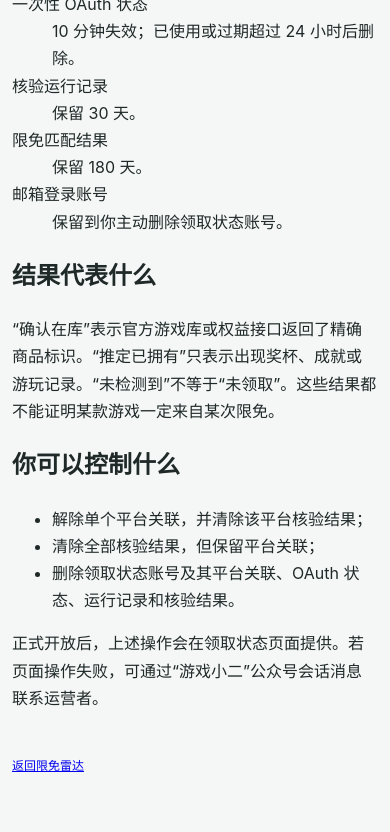
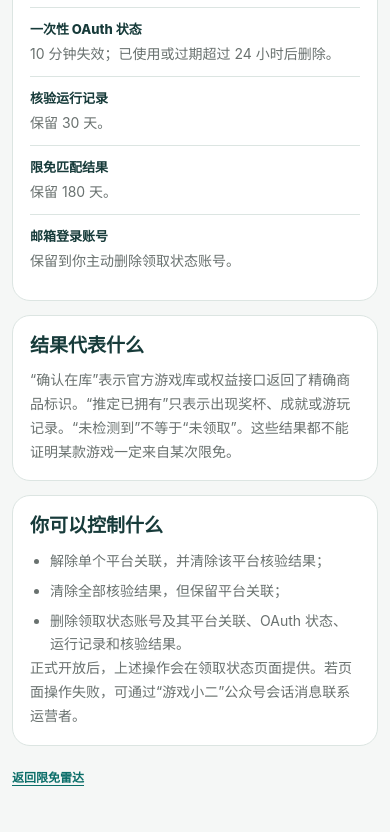
Before and after one commit to lc1993929/game-xiaoer-free-games, a plain HTML site: page privacy.html in a window 390 px wide. Shown: the part 1164-1996 px from the top of the page. Drawn offline with Linux system fonts and the light colour scheme.

Commit message:
style: add mobile privacy page layout

```diff
--- a/styles.css
+++ b/styles.css
@@ -338,11 +338,38 @@ h1 {
 
 footer { padding: 28px 0 44px; color: var(--muted); font-size: 12px; }
 footer p { margin: 0 0 8px; }
+.footer-link, .back-link { color: var(--green); font-weight: 800; text-decoration-thickness: 1px; text-underline-offset: 3px; }
+
+.privacy-masthead, .privacy-content, .privacy-footer {
+  width: min(100% - 32px, 720px);
+  margin-inline: auto;
+}
+.privacy-masthead { padding: 32px 0 18px; }
+.privacy-masthead .eyebrow { margin-top: 28px; }
+.privacy-masthead h1 { font-size: clamp(30px, 8vw, 44px); }
+.privacy-meta { margin: 10px 0 0; color: var(--muted); font-size: 12px; }
+.draft-notice { margin: 18px 0 0; border-radius: 14px; padding: 12px 14px; background: var(--paper); color: var(--muted); font-size: 13px; }
+.draft-notice strong { display: block; color: var(--teal); }
+.privacy-content { display: grid; gap: 14px; }
+.privacy-content section { border: 1px solid var(--rule); border-radius: 18px; padding: 20px; background: var(--white); }
+.privacy-content h2 { margin: 0 0 10px; color: var(--teal); font-size: 19px; line-height: 1.35; }
+.privacy-content p, .privacy-content li, .privacy-content dd { color: var(--muted); font-size: 14px; }
+.privacy-content p { margin: 0; }
+.privacy-content p + p { margin-top: 10px; }
+.privacy-content ul { margin: 0; padding-left: 1.25em; }
+.privacy-content li + li { margin-top: 6px; }
+.privacy-content code { border-radius: 5px; padding: 1px 4px; background: var(--soft); color: var(--teal); font-size: .92em; }
+.retention-list { margin: 12px 0 0; }
+.retention-list div { padding: 10px 0; border-top: 1px solid var(--rule); }
+.retention-list dt { color: var(--teal); font-size: 13px; font-weight: 800; }
+.retention-list dd { margin: 2px 0 0; }
+.privacy-footer { padding-top: 22px; }
 
 [hidden] { display: none !important; }
 
 @media (max-width: 430px) {
   .masthead, main, footer { width: min(100% - 24px, 720px); }
+  .privacy-masthead, .privacy-content, .privacy-footer { width: min(100% - 24px, 720px); }
   .masthead { grid-template-columns: 48px minmax(0, 1fr); gap: 12px; padding-top: 24px; }
   .brand-mark { width: 48px; border-radius: 15px; font-size: 15px; }
   .summary { display: block; padding: 18px; }
@@ -361,6 +388,7 @@ footer p { margin: 0 0 8px; }
   .workflow-actions { grid-template-columns: 1fr; }
   .offer-action { align-items: stretch; flex-direction: column; }
   .claim-link { text-align: center; }
+  .privacy-content section { padding: 17px; }
 }
 
 @media (prefers-reduced-motion: reduce) {
```
